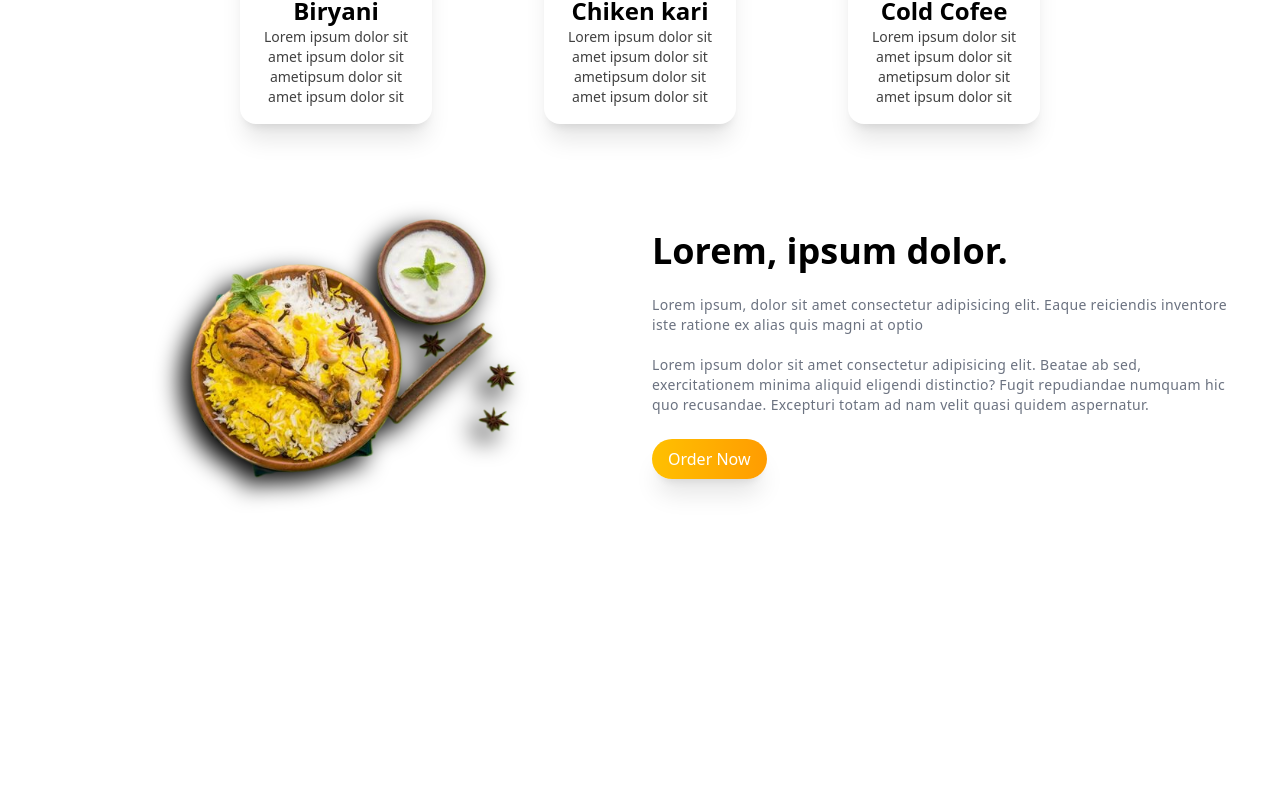
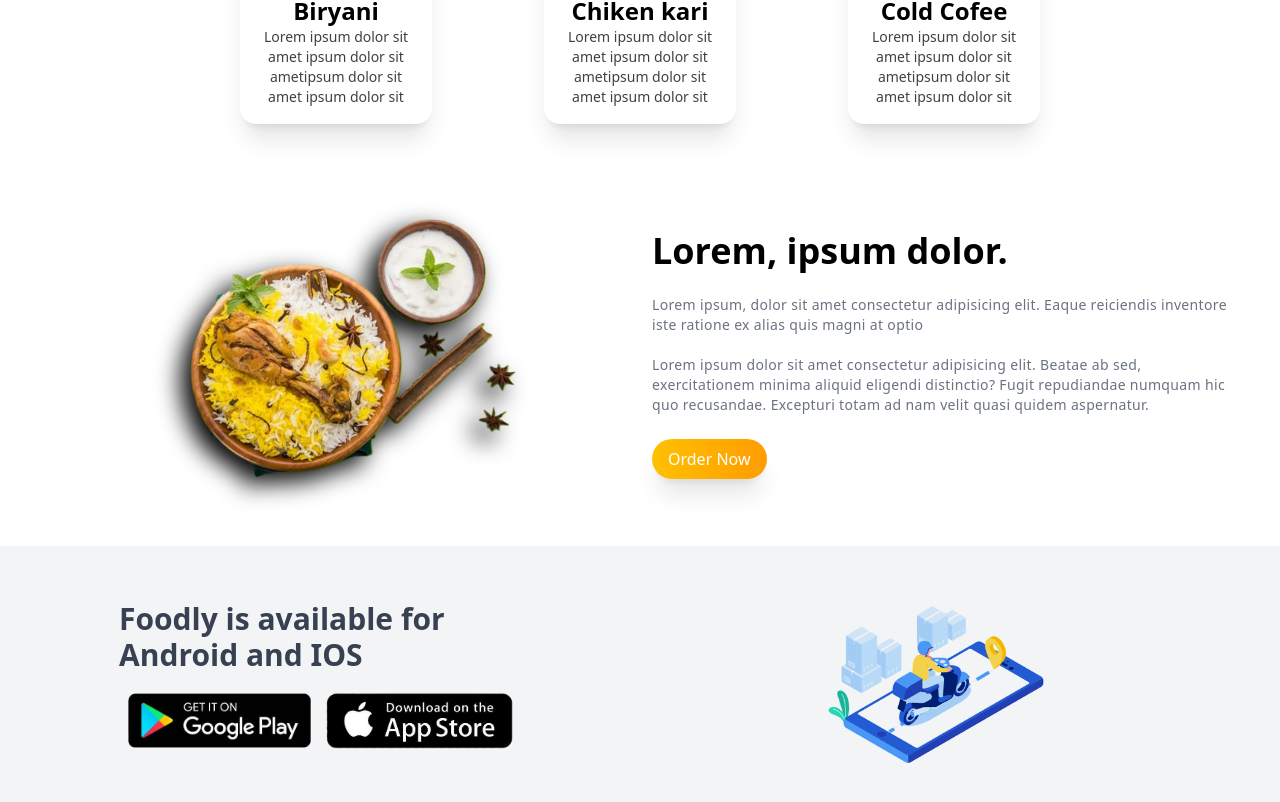
Before and after one commit to Jacklien-Kamal/Foody-React, a React (Vite) app: page / in a window 1280 px wide. Shown: the part 982-1784 px from the top of the page. Before the commit the page ends 1528 px from the top, so only its background shows below. Built offline with nearby package versions, Linux system fonts and the light colour scheme.

Commit message:
AppStore

```diff
--- a/src/App.jsx
+++ b/src/App.jsx
@@ -3,6 +3,7 @@ import Navbar from './components/Navbar/Navbar'
 import Welcom from './components/welcome/welcome'
 import Services from './components/Services/Services'
 import Banner from './components/Banner/Banner'
+import AppStore from './components/AppStore/AppStore'
 
 export default function App() {
   return (
@@ -11,6 +12,7 @@ export default function App() {
     <Welcom/>
     <Services/>
     <Banner/>
+    <AppStore/>
     </>
   )
 }
--- /dev/null
+++ b/src/components/AppStore/AppStore.jsx
@@ -0,0 +1,33 @@
+import React from "react";
+import bike from "../../assets/mobile_bike.gif";
+import appStore from "../../assets/app_store.png";
+import playStore from "../../assets/play_store.png";
+export default function () {
+  return (
+    <div className="bg-gray-100 ">
+      <div className="container py-12  grid grid-cols-1 sm:grid-cols-2 place-items-center ">
+        <div className="max-w-[450px]">
+          <p className="text-center text-gray-700 font-bold text-2xl  lg:text-3xl md:text-2xl sm:text-2xl  sm:text-left">
+            Foodly is available for Android and IOS{" "}
+          </p>
+          <div className="flex flex-wrap justify-center sm:justify-start items-center py-3">
+            <img
+              className="max-w-[150px] sm:max-w-[120px] md:max-w-[200px]"
+              src={playStore}
+            />
+            <img
+              className="max-w-[150px] sm:max-w-[120px] md:max-w-[200px]"
+              src={appStore}
+            />
+          </div>
+        </div>
+        <div>
+          <img
+            src={bike}
+            className="w-full sm:max-w-[60%] block rounded-md mx-auto mix-blend-multiply dark:mix-blend-difference"
+          />
+        </div>
+      </div>
+    </div>
+  );
+}
```
